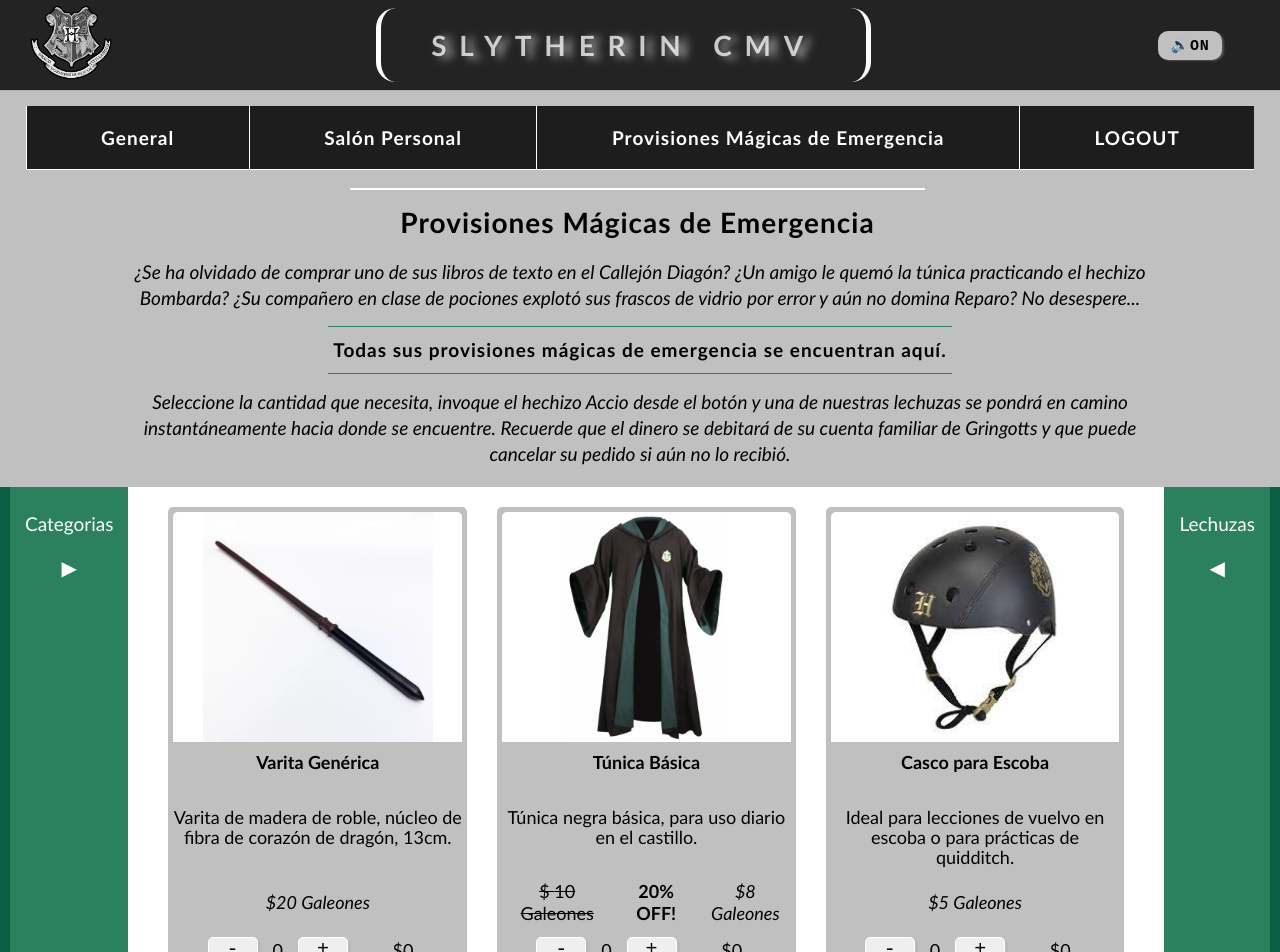
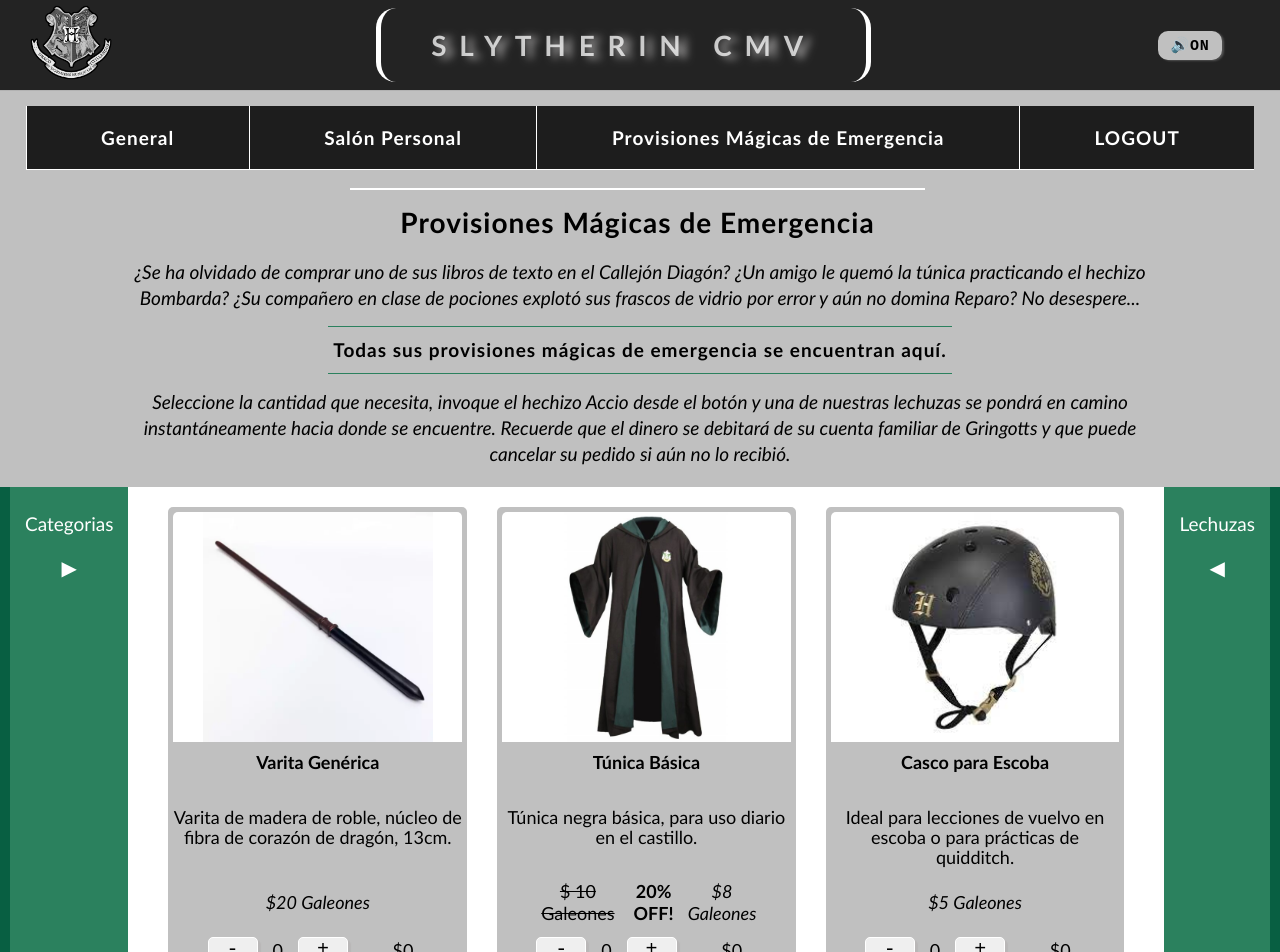
Before and after one commit to LauMFlores/slytherin-cmv, a Next.js app: page /provisiones-magicas in a window 1280 px wide. Shown: the top 952 px of the page. Built offline with nearby package versions, Linux system fonts and the light colour scheme.

Commit message:
mini fix tarjetas precios y mini update readme

```diff
--- a/app/provisiones-magicas/estilos/tarjeta.css
+++ b/app/provisiones-magicas/estilos/tarjeta.css
@@ -44,6 +44,8 @@
     align-items: center;
     justify-content: center;
     gap: 5px;
+    max-width: 230px;
+    margin: 0 auto;
 }
 
 .tarjeta-precio { text-decoration:line-through; }
```
Also changed, not shown: 1 other file (tests, documents, lock files or other folders).
